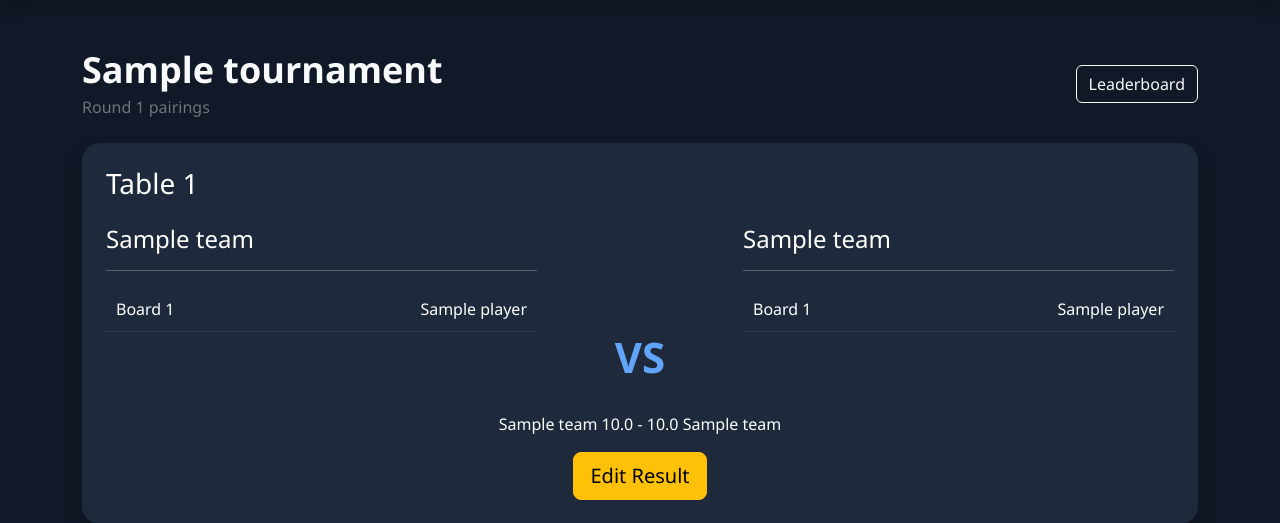
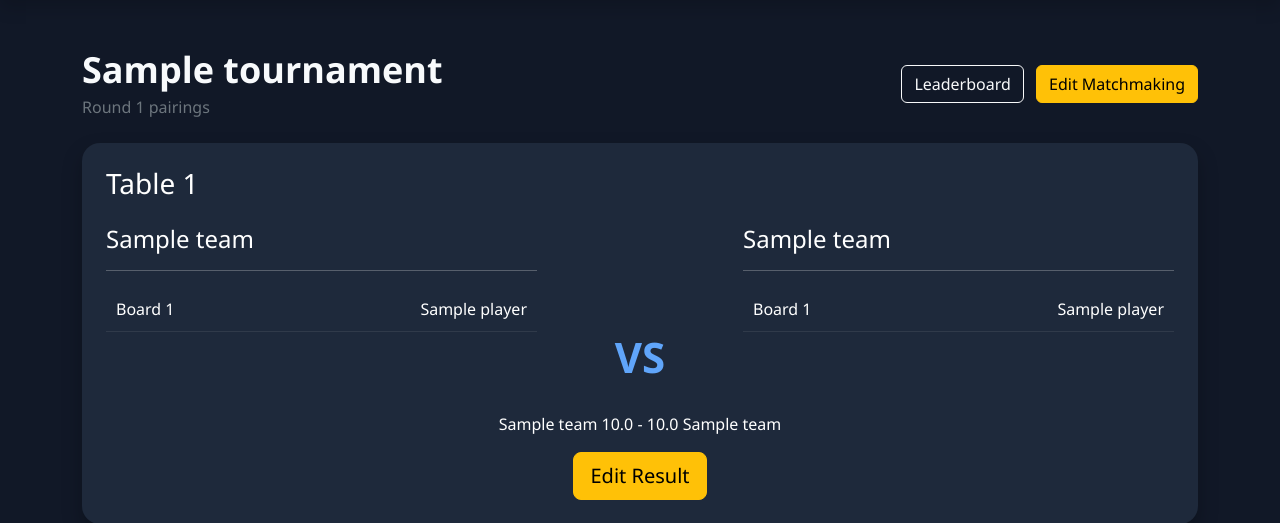
Before and after one commit to prathammittal04/chesstournament, a Flask app: page /round/1/1 in a window 1280 px wide. Shown: the part 56-579 px from the top of the page. Run offline with Flask 3, Linux system fonts and the light colour scheme; tables that the repository leaves empty hold one stand-in row (values such as "Sample post").

Commit message:
Add edit matchmaking link for current round

```diff
--- a/templates/pairings.html
+++ b/templates/pairings.html
@@ -5,9 +5,16 @@
         <h1 class="page-title mb-1">{{ tournament.name }}</h1>
         <p class="text-secondary mb-0">Round {{ round_number }} pairings</p>
     </div>
-    <a href="{{ url_for('tournament.dashboard', tournament_id=tournament_id) }}" class="btn btn-outline-light">
-        Leaderboard
-    </a>
+    <div>
+        <a href="{{ url_for('tournament.dashboard', tournament_id=tournament_id) }}" class="btn btn-outline-light">
+            Leaderboard
+        </a>
+        {% if round_number == tournament.current_round %}
+        <a href="{{ url_for('tournament.edit_pairings', tournament_id=tournament_id, round_number=round_number) }}" class="btn btn-warning ms-2">
+            Edit Matchmaking
+        </a>
+        {% endif %}
+    </div>
 </div>
 
 {% for match in matches %}
```
